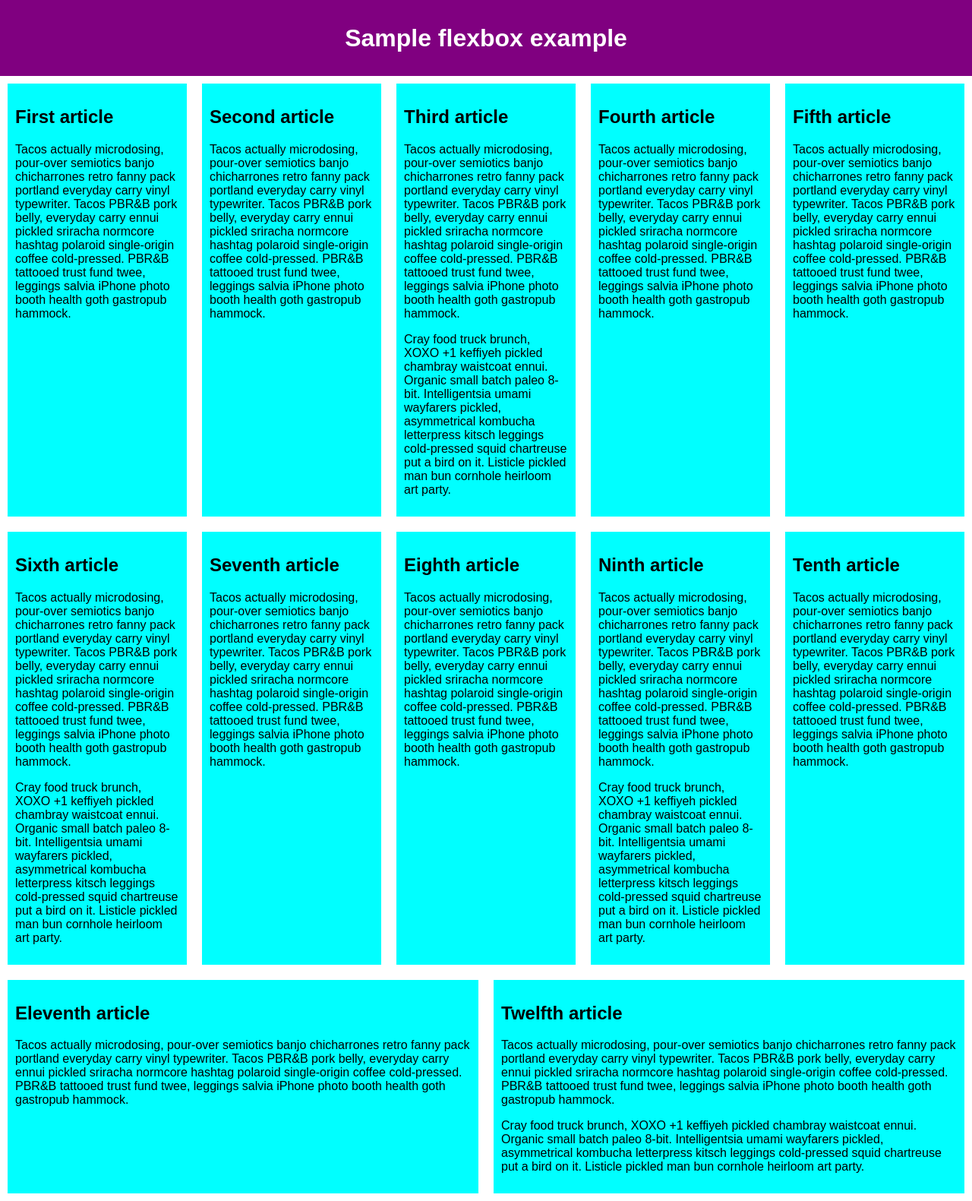
After one commit to xpsylon/Probando, a Django app: page /wrap/ in a window 1280 px wide. The commit adds this page. Shown: the whole page at 76% size. Run offline with Django 4.2, Linux system fonts and the light colour scheme.

Commit message:
test flexbox

```diff
--- a/Probando/urls.py
+++ b/Probando/urls.py
@@ -22,5 +22,6 @@ from pruebas import views
 urlpatterns = [
     path('admin/', admin.site.urls),
     path("books/", include("books.urls", namespace="books")),
-    path('', views.home, name='home'),
+    path('flex/', views.flex, name='flex'),
+    path('wrap/', views.wrap, name='wrap'),
 ]
--- /dev/null
+++ b/pruebas/templates/pruebas/flexbox-wrap0.html
@@ -0,0 +1,137 @@
+<!DOCTYPE html>
+<html lang="en-us">
+  <head>
+    <meta charset="utf-8">
+    <meta name="viewport" content="width=device-width">
+    <title>Flexbox wrap 0 — children overflowing</title>
+    <style>
+      html {
+        font-family: sans-serif;
+      }
+
+      body {
+        margin: 0;
+      }
+
+      header {
+        background: purple;
+        height: 100px;
+      }
+
+      h1 {
+        text-align: center;
+        color: white;
+        line-height: 100px;
+        margin: 0;
+      }
+
+      article {
+        padding: 10px;
+        margin: 10px;
+        background: aqua;
+      }
+
+      /* Add your flexbox CSS below here */
+
+      section {
+        display: flex;
+        flex-direction: row;
+        flex-wrap: wrap; /* Solo con esto te pone los articles en modo row */
+      }
+
+      article {
+        flex: 200px;
+      }
+
+
+
+    </style>
+  </head>
+  <body>
+    <header>
+      <h1>Sample flexbox example</h1>
+    </header>
+
+    <section>
+      <article>
+        <h2>First article</h2>
+
+        <p>Tacos actually microdosing, pour-over semiotics banjo chicharrones retro fanny pack portland everyday carry vinyl typewriter. Tacos PBR&B pork belly, everyday carry ennui pickled sriracha normcore hashtag polaroid single-origin coffee cold-pressed. PBR&B tattooed trust fund twee, leggings salvia iPhone photo booth health goth gastropub hammock.</p>
+      </article>
+
+      <article>
+        <h2>Second article</h2>
+
+        <p>Tacos actually microdosing, pour-over semiotics banjo chicharrones retro fanny pack portland everyday carry vinyl typewriter. Tacos PBR&B pork belly, everyday carry ennui pickled sriracha normcore hashtag polaroid single-origin coffee cold-pressed. PBR&B tattooed trust fund twee, leggings salvia iPhone photo booth health goth gastropub hammock.</p>
+      </article>
+
+      <article>
+        <h2>Third article</h2>
+
+        <p>Tacos actually microdosing, pour-over semiotics banjo chicharrones retro fanny pack portland everyday carry vinyl typewriter. Tacos PBR&B pork belly, everyday carry ennui pickled sriracha normcore hashtag polaroid single-origin coffee cold-pressed. PBR&B tattooed trust fund twee, leggings salvia iPhone photo booth health goth gastropub hammock.</p>
+
+        <p>Cray food truck brunch, XOXO +1 keffiyeh pickled chambray waistcoat ennui. Organic small batch paleo 8-bit. Intelligentsia umami wayfarers pickled, asymmetrical kombucha letterpress kitsch leggings cold-pressed squid chartreuse put a bird on it. Listicle pickled man bun cornhole heirloom art party.</p>
+      </article>
+
+      <article>
+        <h2>Fourth article</h2>
+
+        <p>Tacos actually microdosing, pour-over semiotics banjo chicharrones retro fanny pack portland everyday carry vinyl typewriter. Tacos PBR&B pork belly, everyday carry ennui pickled sriracha normcore hashtag polaroid single-origin coffee cold-pressed. PBR&B tattooed trust fund twee, leggings salvia iPhone photo booth health goth gastropub hammock.</p>
+      </article>
+
+      <article>
+        <h2>Fifth article</h2>
+
+        <p>Tacos actually microdosing, pour-over semiotics banjo chicharrones retro fanny pack portland everyday carry vinyl typewriter. Tacos PBR&B pork belly, everyday carry ennui pickled sriracha normcore hashtag polaroid single-origin coffee cold-pressed. PBR&B tattooed trust fund twee, leggings salvia iPhone photo booth health goth gastropub hammock.</p>
+      </article>
+
+      <article>
+        <h2>Sixth article</h2>
+
+        <p>Tacos actually microdosing, pour-over semiotics banjo chicharrones retro fanny pack portland everyday carry vinyl typewriter. Tacos PBR&B pork belly, everyday carry ennui pickled sriracha normcore hashtag polaroid single-origin coffee cold-pressed. PBR&B tattooed trust fund twee, leggings salvia iPhone photo booth health goth gastropub hammock.</p>
+
+        <p>Cray food truck brunch, XOXO +1 keffiyeh pickled chambray waistcoat ennui. Organic small batch paleo 8-bit. Intelligentsia umami wayfarers pickled, asymmetrical kombucha letterpress kitsch leggings cold-pressed squid chartreuse put a bird on it. Listicle pickled man bun cornhole heirloom art party.</p>
+      </article>
+
+      <article>
+        <h2>Seventh article</h2>
+
+        <p>Tacos actually microdosing, pour-over semiotics banjo chicharrones retro fanny pack portland everyday carry vinyl typewriter. Tacos PBR&B pork belly, everyday carry ennui pickled sriracha normcore hashtag polaroid single-origin coffee cold-pressed. PBR&B tattooed trust fund twee, leggings salvia iPhone photo booth health goth gastropub hammock.</p>
+      </article>
+
+      <article>
+        <h2>Eighth article</h2>
+
+        <p>Tacos actually microdosing, pour-over semiotics banjo chicharrones retro fanny pack portland everyday carry vinyl typewriter. Tacos PBR&B pork belly, everyday carry ennui pickled sriracha normcore hashtag polaroid single-origin coffee cold-pressed. PBR&B tattooed trust fund twee, leggings salvia iPhone photo booth health goth gastropub hammock.</p>
+      </article>
+
+      <article>
+        <h2>Ninth article</h2>
+
+        <p>Tacos actually microdosing, pour-over semiotics banjo chicharrones retro fanny pack portland everyday carry vinyl typewriter. Tacos PBR&B pork belly, everyday carry ennui pickled sriracha normcore hashtag polaroid single-origin coffee cold-pressed. PBR&B tattooed trust fund twee, leggings salvia iPhone photo booth health goth gastropub hammock.</p>
+
+        <p>Cray food truck brunch, XOXO +1 keffiyeh pickled chambray waistcoat ennui. Organic small batch paleo 8-bit. Intelligentsia umami wayfarers pickled, asymmetrical kombucha letterpress kitsch leggings cold-pressed squid chartreuse put a bird on it. Listicle pickled man bun cornhole heirloom art party.</p>
+      </article>
+
+      <article>
+        <h2>Tenth article</h2>
+
+        <p>Tacos actually microdosing, pour-over semiotics banjo chicharrones retro fanny pack portland everyday carry vinyl typewriter. Tacos PBR&B pork belly, everyday carry ennui pickled sriracha normcore hashtag polaroid single-origin coffee cold-pressed. PBR&B tattooed trust fund twee, leggings salvia iPhone photo booth health goth gastropub hammock.</p>
+      </article>
+
+      <article>
+        <h2>Eleventh article</h2>
+
+        <p>Tacos actually microdosing, pour-over semiotics banjo chicharrones retro fanny pack portland everyday carry vinyl typewriter. Tacos PBR&B pork belly, everyday carry ennui pickled sriracha normcore hashtag polaroid single-origin coffee cold-pressed. PBR&B tattooed trust fund twee, leggings salvia iPhone photo booth health goth gastropub hammock.</p>
+      </article>
+
+      <article>
+        <h2>Twelfth article</h2>
+
+        <p>Tacos actually microdosing, pour-over semiotics banjo chicharrones retro fanny pack portland everyday carry vinyl typewriter. Tacos PBR&B pork belly, everyday carry ennui pickled sriracha normcore hashtag polaroid single-origin coffee cold-pressed. PBR&B tattooed trust fund twee, leggings salvia iPhone photo booth health goth gastropub hammock.</p>
+
+        <p>Cray food truck brunch, XOXO +1 keffiyeh pickled chambray waistcoat ennui. Organic small batch paleo 8-bit. Intelligentsia umami wayfarers pickled, asymmetrical kombucha letterpress kitsch leggings cold-pressed squid chartreuse put a bird on it. Listicle pickled man bun cornhole heirloom art party.</p>
+      </article>
+          </section>
+  </body>
+</html>
--- a/pruebas/views.py
+++ b/pruebas/views.py
@@ -1,4 +1,7 @@
 from django.shortcuts import render
 
-def home(request):
+def flex(request):
     return render(request, 'pruebas/flexbox0.html')
+
+def wrap(request):
+    return render(request, 'pruebas/flexbox-wrap0.html')
```
Also changed, not shown: pruebas/templates/pruebas/flexbox0.html (+5 -2 lines).
